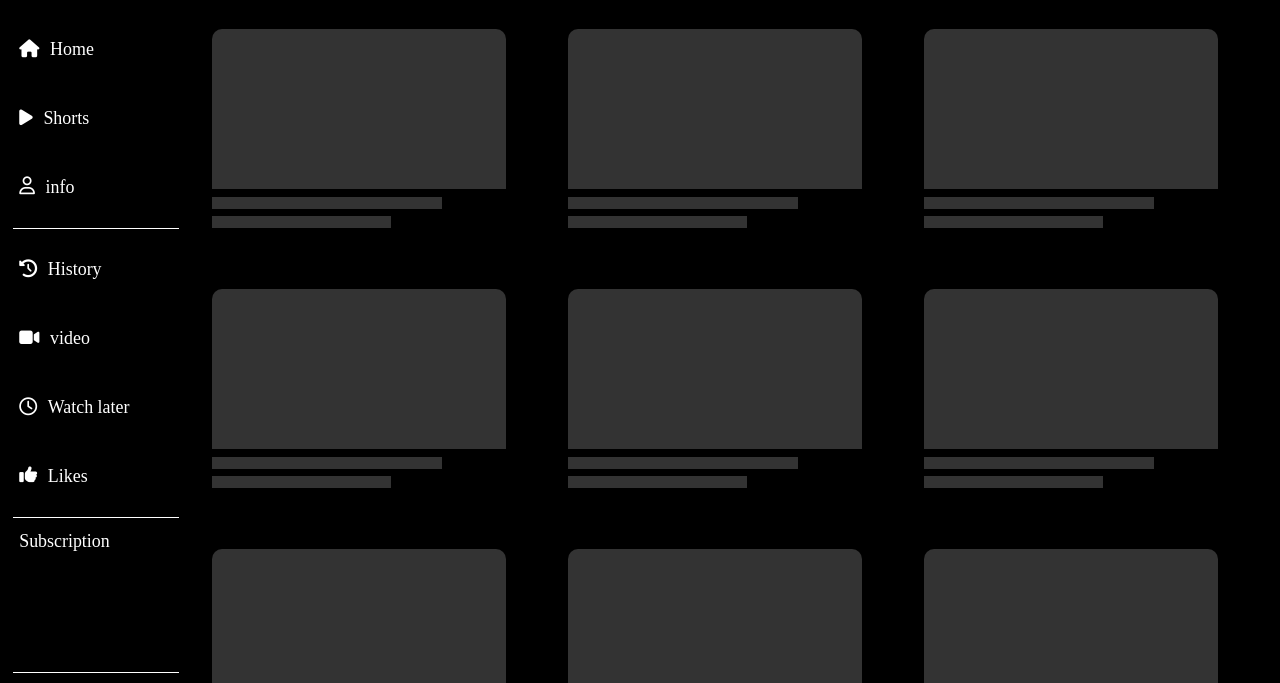
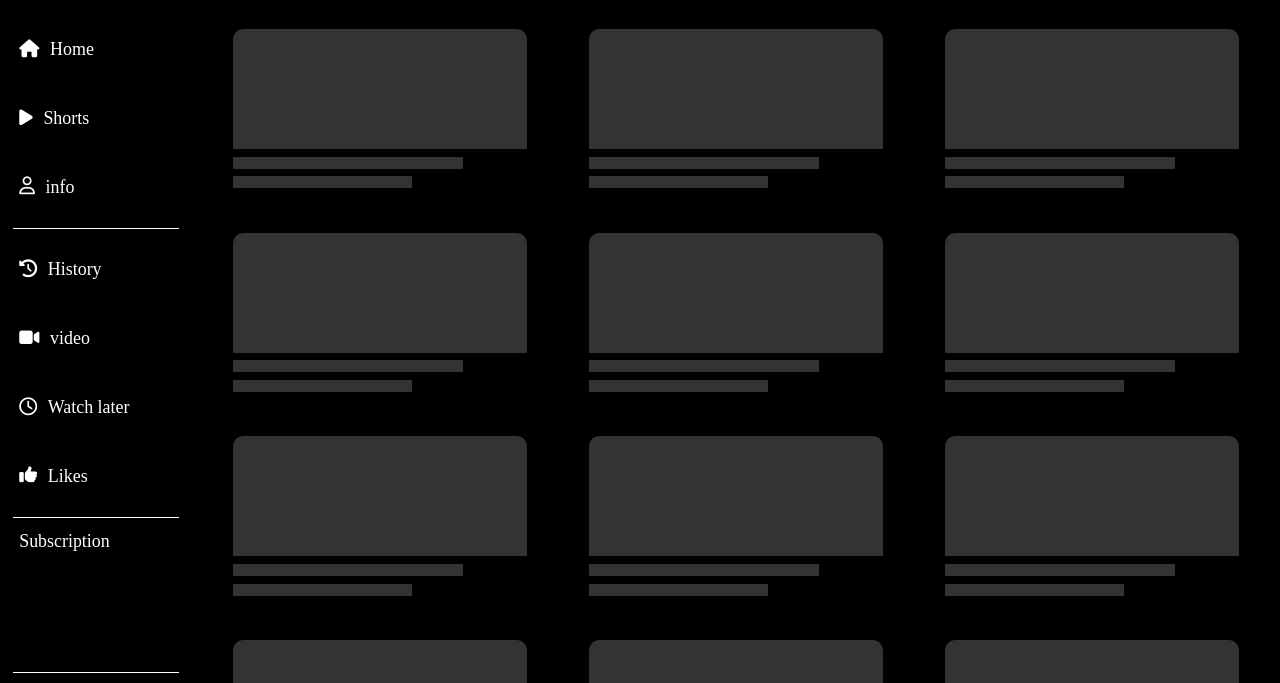
Before and after one commit to imamanjangra/Aman, a plain HTML site: page index.html in a window 1280 px wide. Shown: the part 71-754 px from the top of the page. Drawn offline with Linux system fonts and the light colour scheme.

Commit message:
Update yt.css
test 3 - change of box sixe

```diff
--- a/yt.css
+++ b/yt.css
@@ -160,7 +160,7 @@ margin-left: 10px;
   padding: 20px;
 }
 .y-c{
-      height: 20vh;
+      height: 15vh;
       width: 23vw;
       background-color: #333;
       border-top-left-radius: 10px;
@@ -185,6 +185,4 @@ margin-left: 10px;
 }
 .b-s{
     display: inline-block;
-    height: 30vh;
-    width: 100%;
 }
```
